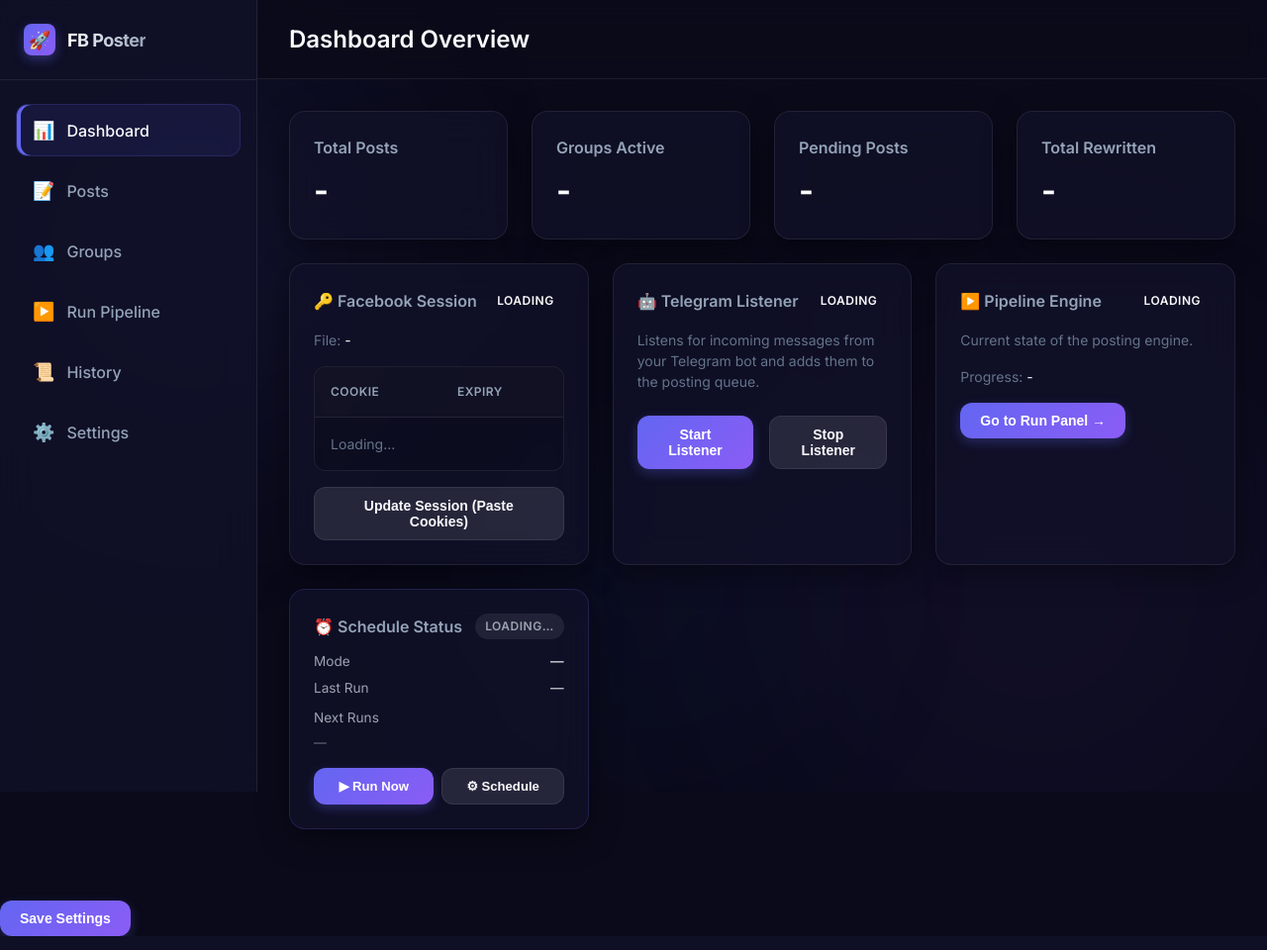
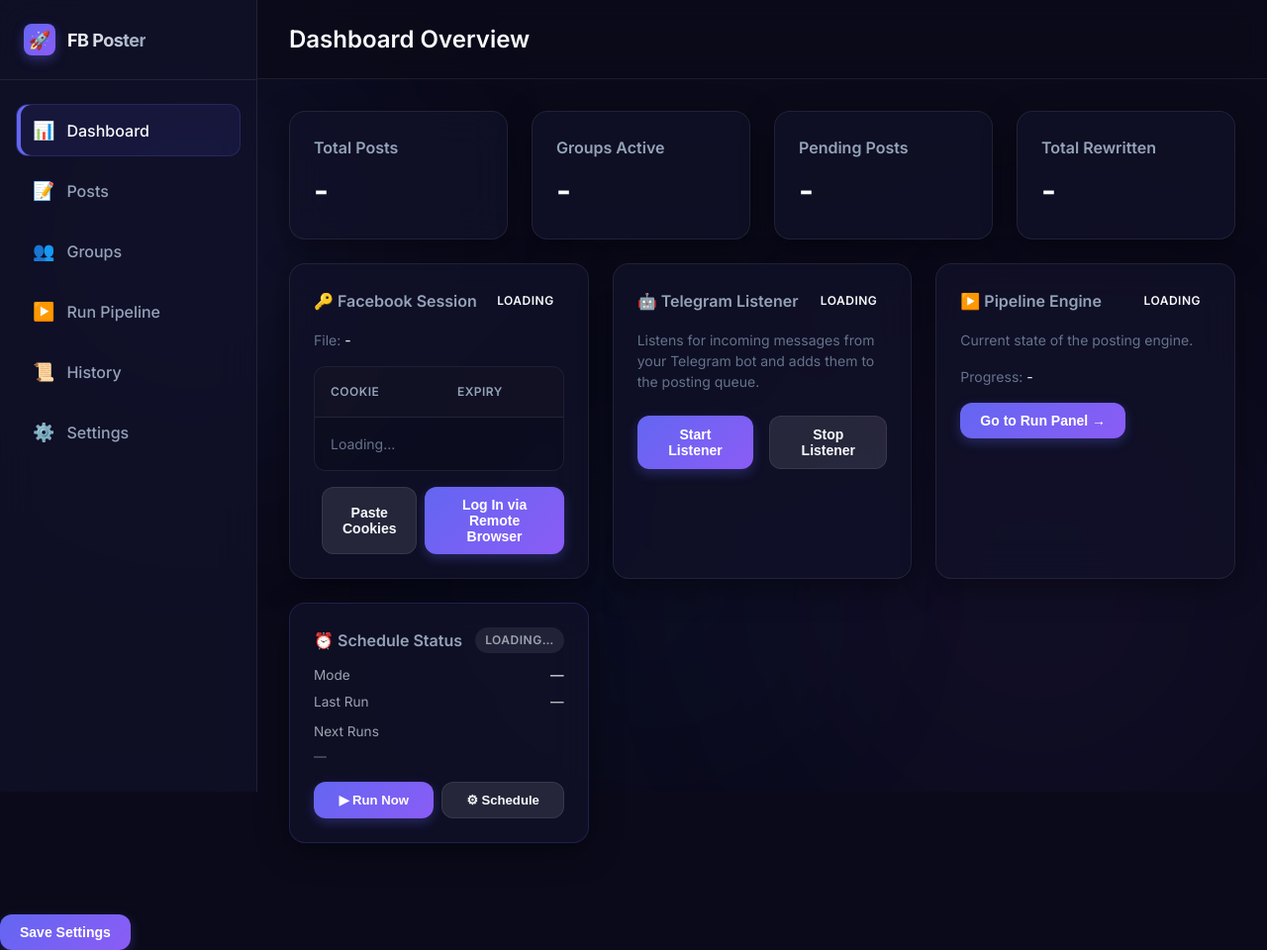
Before and after one commit to rekomndplus-2026/Rekomnd-Dashboard, a Flask app: page / in a window 1280 px wide. Shown: the whole page at 99% size. Run offline with Flask 3, Linux system fonts and the light colour scheme; data that the repository does not hold is empty.

Commit message:
Update dashboard.html

```diff
--- a/fb-auto-poster/templates/dashboard.html
+++ b/fb-auto-poster/templates/dashboard.html
@@ -798,9 +798,12 @@
                                 </tbody>
                             </table>
                         </div>
-                        <div class="mt-4 flex justify-between items-center">
+                        <div class="mt-4 flex justify-between items-center gap-2">
                             <div class="text-sm text-muted" id="dash-session-msg"></div>
-                            <button class="btn btn-secondary" onclick="openModal('cookie-modal')">Update Session (Paste Cookies)</button>
+                            <div class="flex gap-2">
+                                <button class="btn btn-secondary" onclick="openModal('cookie-modal')">Paste Cookies</button>
+                                <button class="btn btn-primary" onclick="openRemoteLogin()">Log In via Remote Browser</button>
+                            </div>
                         </div>
                     </div>
 
@@ -1202,6 +1205,26 @@
         </div>
     </div>
 
+    <!-- MODAL: Remote Browser Login (real Chrome on a virtual display, viewed via VNC) -->
+    <div class="modal-overlay" id="remote-login-modal">
+        <div class="modal-content" style="max-width: 900px;">
+            <h3 class="text-xl font-semibold mb-4">Log In via Remote Browser</h3>
+            <p class="text-sm text-muted mb-4" id="remote-login-status">Starting a real Chrome browser on the server…</p>
+            <div id="remote-login-frame-wrap" style="display:none; border:1px solid rgba(255,255,255,0.1); border-radius:8px; overflow:hidden;">
+                <iframe id="remote-login-iframe" style="width:100%; height:520px; border:0; background:#111;"></iframe>
+            </div>
+            <p class="text-sm text-muted mt-3">
+                Log into Facebook directly in the window above (click inside it first). Once your
+                feed loads, click "I'm Logged In — Save Session" below.
+            </p>
+            <div id="remote-login-error" class="text-sm" style="color:#f87171; display:none;"></div>
+            <div class="modal-actions">
+                <button type="button" class="btn btn-secondary" onclick="closeRemoteLogin()">Cancel</button>
+                <button type="button" class="btn btn-primary" onclick="finishRemoteLogin()">I'm Logged In — Save Session</button>
+            </div>
+        </div>
+    </div>
+
     <!-- MODAL: Cookie Upload (Session Refresh for headless/Railway environments) -->
     <div class="modal-overlay" id="cookie-modal">
         <div class="modal-content">
@@ -1471,6 +1494,55 @@
             }
         }
 
+
+        async function openRemoteLogin() {
+            openModal('remote-login-modal');
+            document.getElementById('remote-login-status').textContent = 'Starting a real Chrome browser on the server…';
+            document.getElementById('remote-login-frame-wrap').style.display = 'none';
+            document.getElementById('remote-login-error').style.display = 'none';
+            try {
+                const res = await apiFetch('/api/session/remote-login/start', { method: 'POST' });
+                if (res.success) {
+                    document.getElementById('remote-login-iframe').src = res.vnc_path;
+                    document.getElementById('remote-login-status').textContent =
+                        'Browser is live below — log into Facebook, then click "Save Session".';
+                    document.getElementById('remote-login-frame-wrap').style.display = 'block';
+                } else {
+                    showRemoteLoginError(res.error || 'Failed to start remote browser.');
+                }
+            } catch (err) {
+                showRemoteLoginError('Request failed: ' + err);
+            }
+        }
+
+        async function finishRemoteLogin() {
+            const errorEl = document.getElementById('remote-login-error');
+            errorEl.style.display = 'none';
+            try {
+                const res = await apiFetch('/api/session/remote-login/finish', { method: 'POST' });
+                if (res.success) {
+                    showToast(res.message || 'Session saved!', 'success');
+                    closeRemoteLogin();
+                    loadDashboard();
+                } else {
+                    showRemoteLoginError(res.error || 'Could not save session yet.');
+                }
+            } catch (err) {
+                showRemoteLoginError('Request failed: ' + err);
+            }
+        }
+
+        function showRemoteLoginError(msg) {
+            const errorEl = document.getElementById('remote-login-error');
+            errorEl.textContent = msg;
+            errorEl.style.display = 'block';
+        }
+
+        async function closeRemoteLogin() {
+            closeModal('remote-login-modal');
+            document.getElementById('remote-login-iframe').src = 'about:blank';
+            try { await apiFetch('/api/session/remote-login/stop', { method: 'POST' }); } catch (err) {}
+        }
 
         async function saveCookies(event) {
             event.preventDefault();
```
